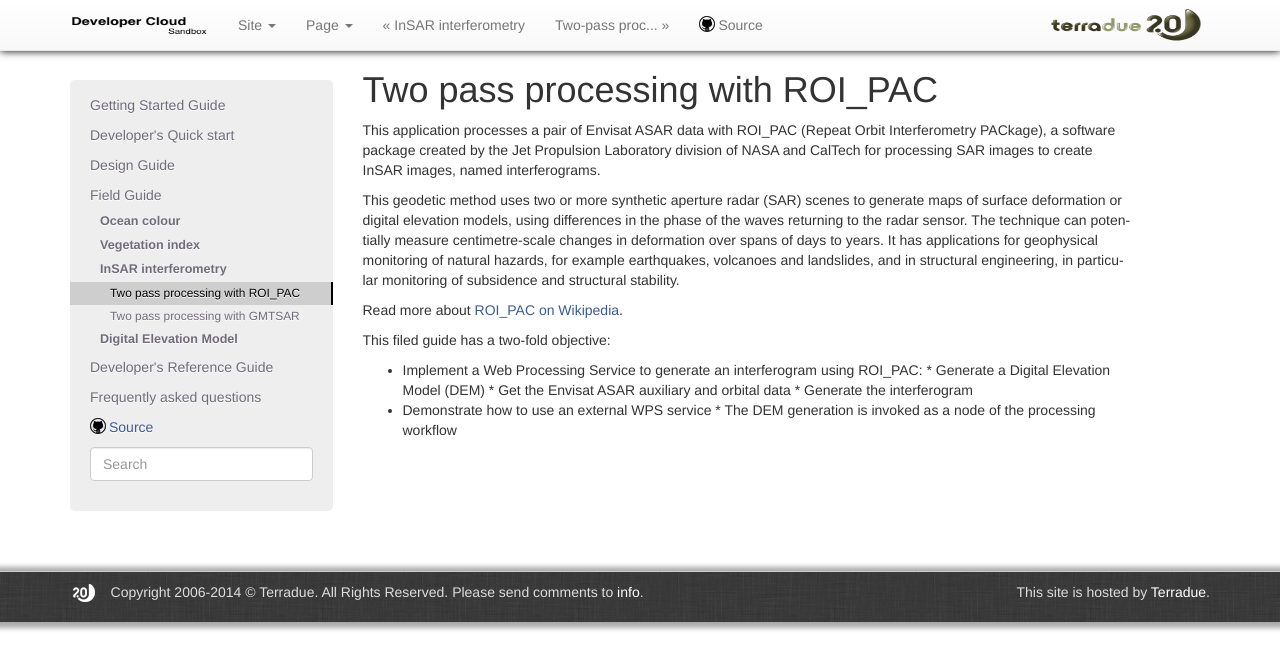
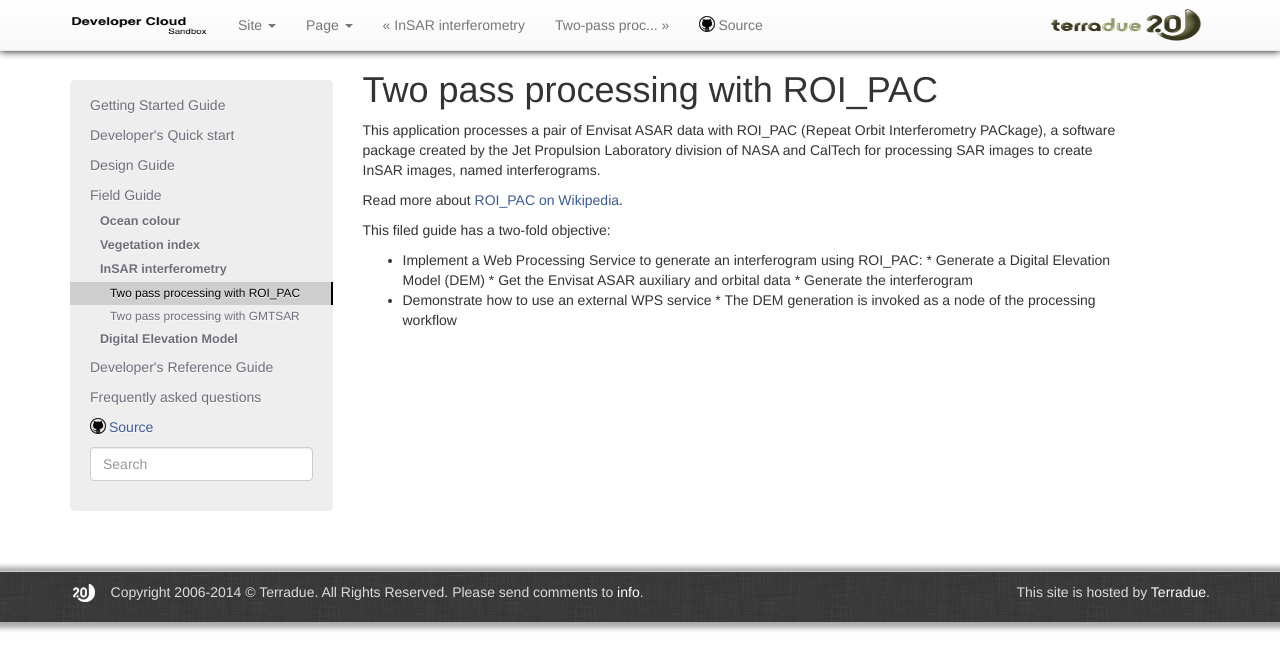
Before and after one commit to Terradue/doc-developer-sandbox, a Sphinx documentation site: the page built from source/field/insar/tp_roi_pac/index.rst, in a window 1280 px wide. Shown: the top 670 px of the page. Built offline with Sphinx 7.4.7, drawn with Linux system fonts in a browser that asks for light colours.

Commit message:
Update index.rst

```diff
--- a/source/field/insar/tp_roi_pac/index.rst
+++ b/source/field/insar/tp_roi_pac/index.rst
@@ -2,8 +2,6 @@
 ================================
 
 This application processes a pair of Envisat ASAR data with ROI_PAC (Repeat Orbit Interferometry PACkage), a software package created by the Jet Propulsion Laboratory division of NASA and CalTech for processing SAR images to create InSAR images, named interferograms.
-
-This geodetic method uses two or more synthetic aperture radar (SAR) scenes to generate maps of surface deformation or digital elevation models, using differences in the phase of the waves returning to the radar sensor. The technique can potentially measure centimetre-scale changes in deformation over spans of days to years. It has applications for geophysical monitoring of natural hazards, for example earthquakes, volcanoes and landslides, and in structural engineering, in particular monitoring of subsidence and structural stability.
 
 Read more about `ROI_PAC on Wikipedia <http://en.wikipedia.org/wiki/ROI_PAC>`_.
 
```
